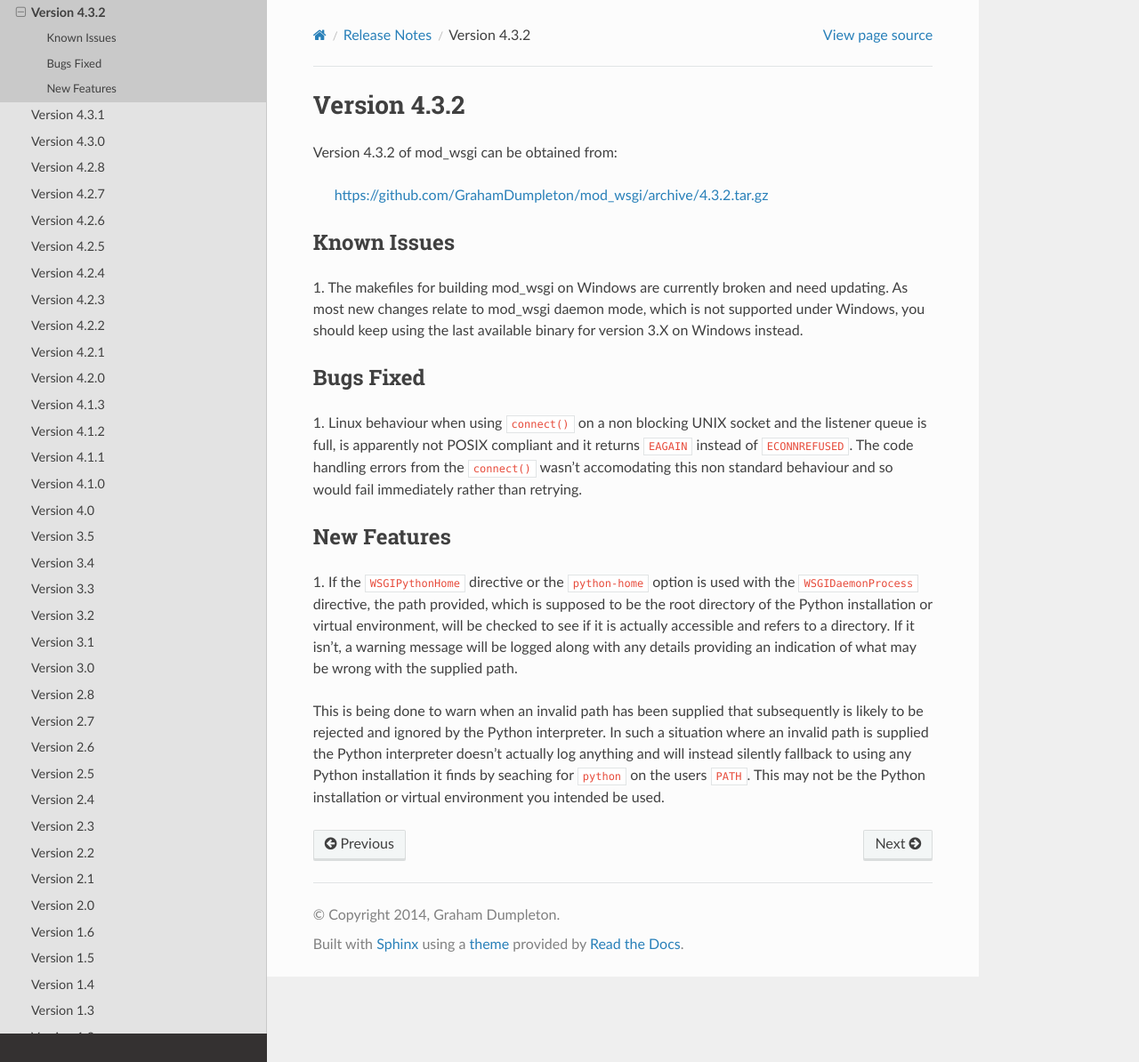
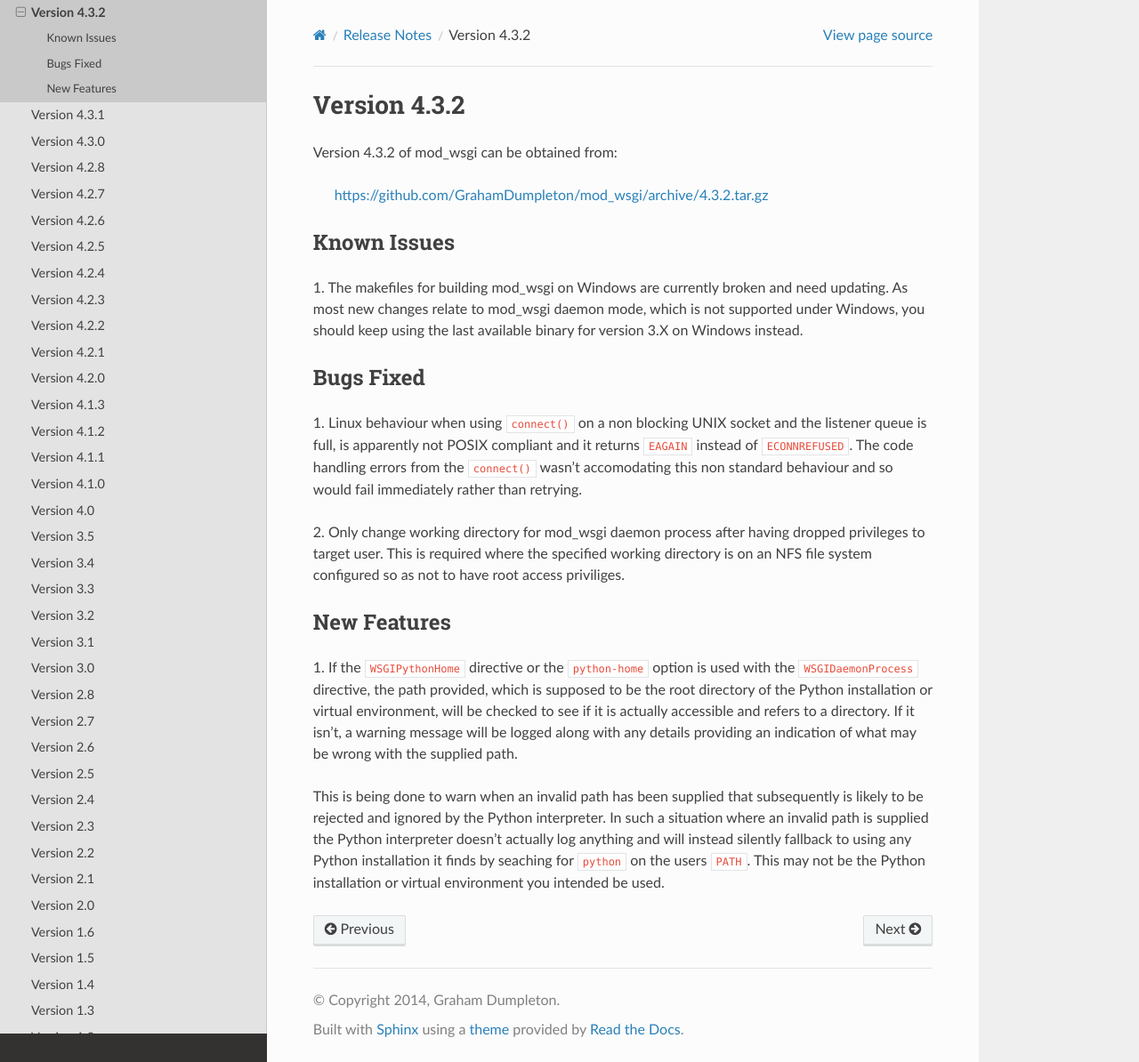
Before and after one commit to GrahamDumpleton/mod_wsgi, a Sphinx documentation site: the page built from docs/release-notes/version-4.3.2.rst, in a window 1280 px wide and 1194 px high. Shown: the whole window at 89% size. Built offline with Sphinx 7.4.7 and the Read the Docs theme 2.0.0, drawn with Linux system fonts in a browser that asks for light colours.

Commit message:
Documentation for changes to when working directory is set in daemon mode. #56

```diff
--- a/docs/release-notes/version-4.3.2.rst
+++ b/docs/release-notes/version-4.3.2.rst
@@ -23,6 +23,11 @@ returns ``EAGAIN`` instead of ``ECONNREFUSED``. The code handling errors
 from the ``connect()`` wasn't accomodating this non standard behaviour
 and so would fail immediately rather than retrying.
 
+2. Only change working directory for mod_wsgi daemon process after having
+dropped privileges to target user. This is required where the specified
+working directory is on an NFS file system configured so as not to have
+root access priviliges.
+
 New Features
 ------------
 
```
